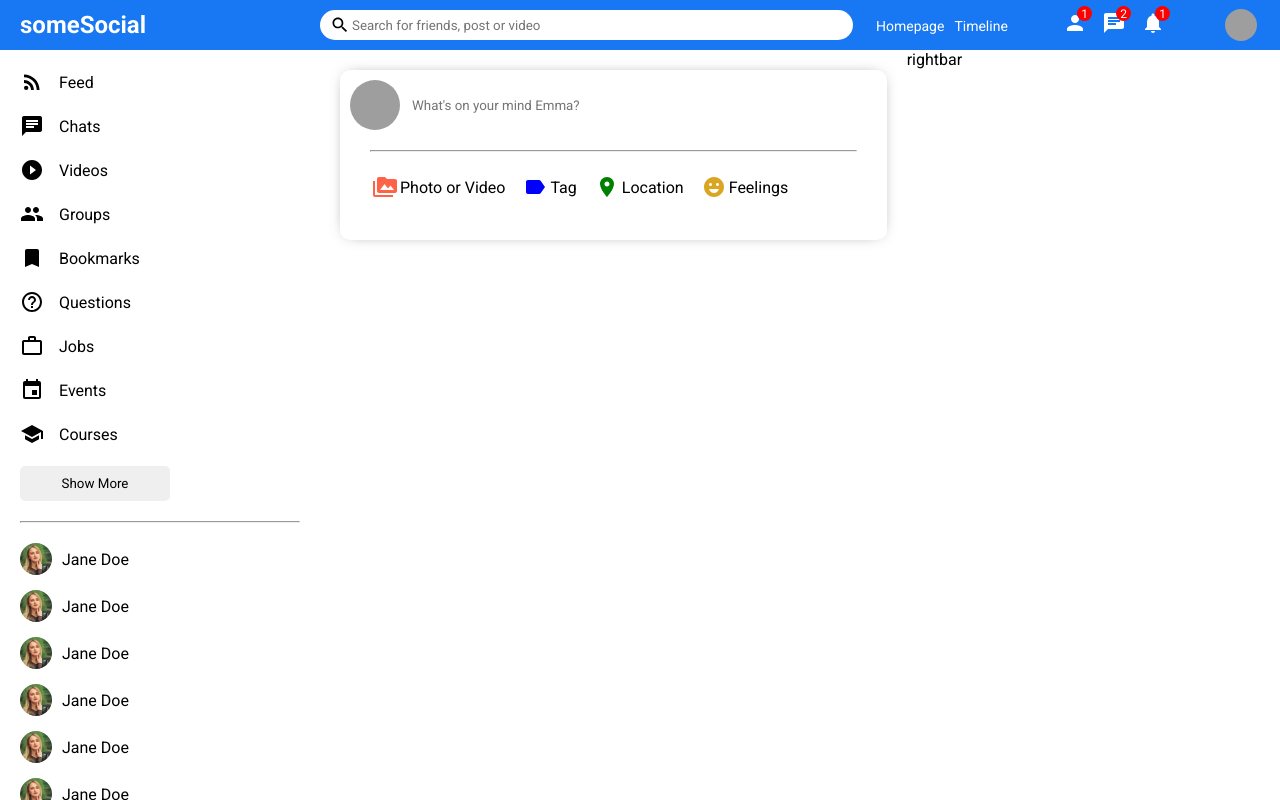
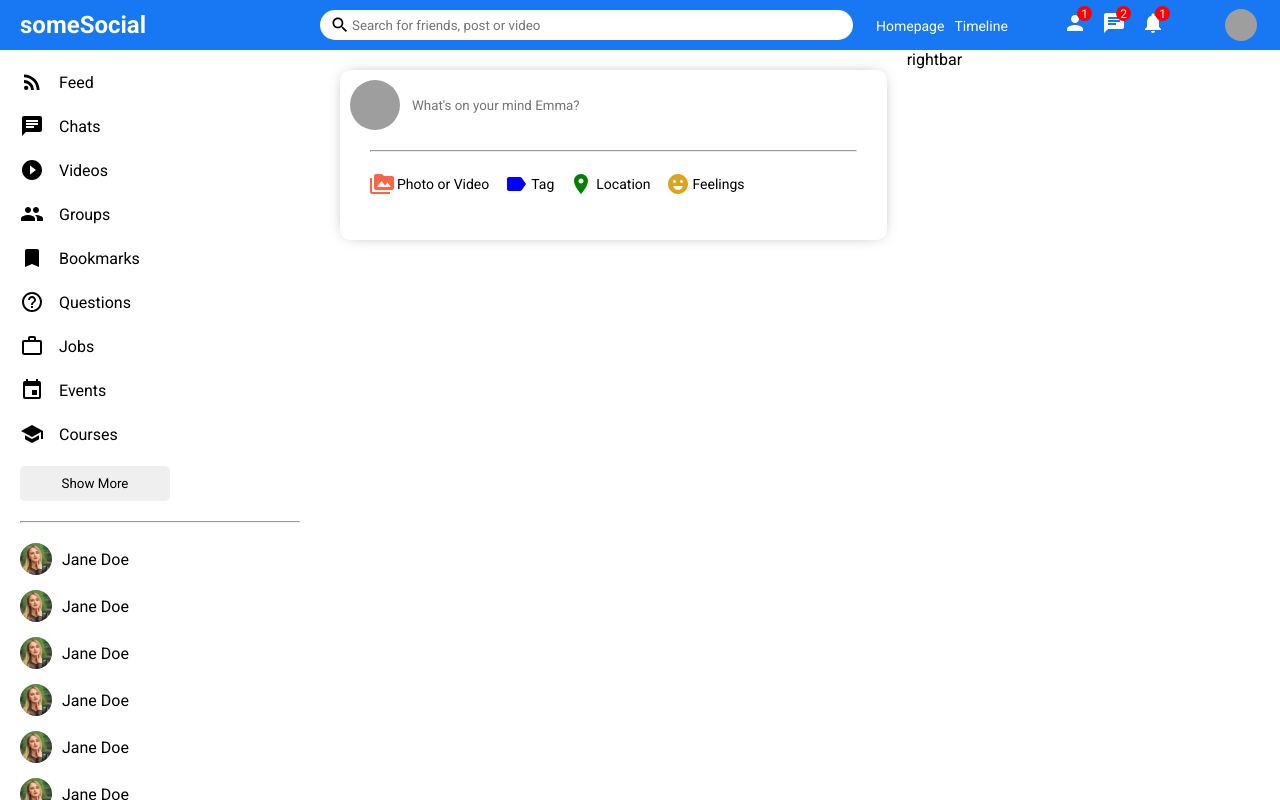
Before and after one commit to jpzambranoleon/React-Social-App, a React (Create React App) app: page / in a window 1280 px wide. Built offline with nearby package versions, Linux system fonts and the light colour scheme; grey boxes are pictures that could not be loaded.

Commit message:
updated share.css

```diff
--- a/src/components/share/share.css
+++ b/src/components/share/share.css
@@ -56,5 +56,10 @@
 
 .shareIcon {
     font-size: 18px;
-    margin: 3px;
+    margin-right: 3px;
 }
+
+.shareOptionText {
+    font-size: 14px;
+    font-weight: 500;
+}
```
